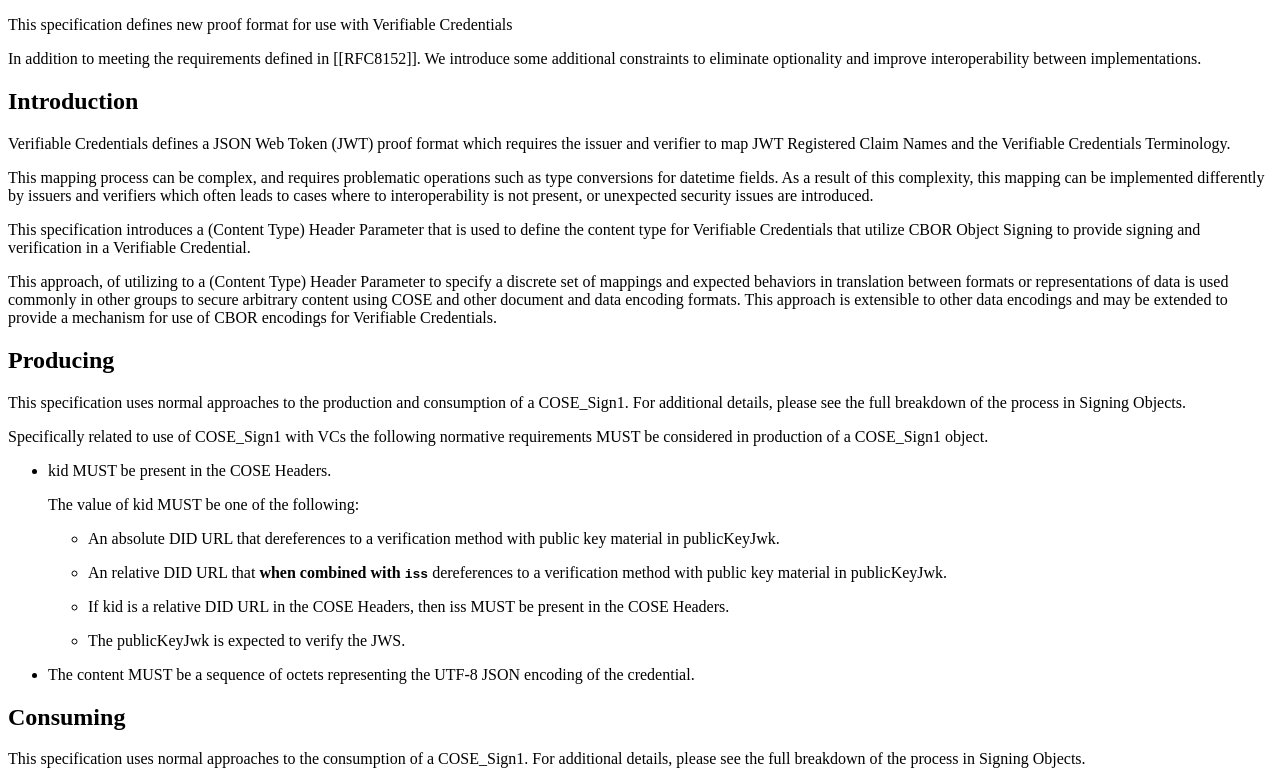
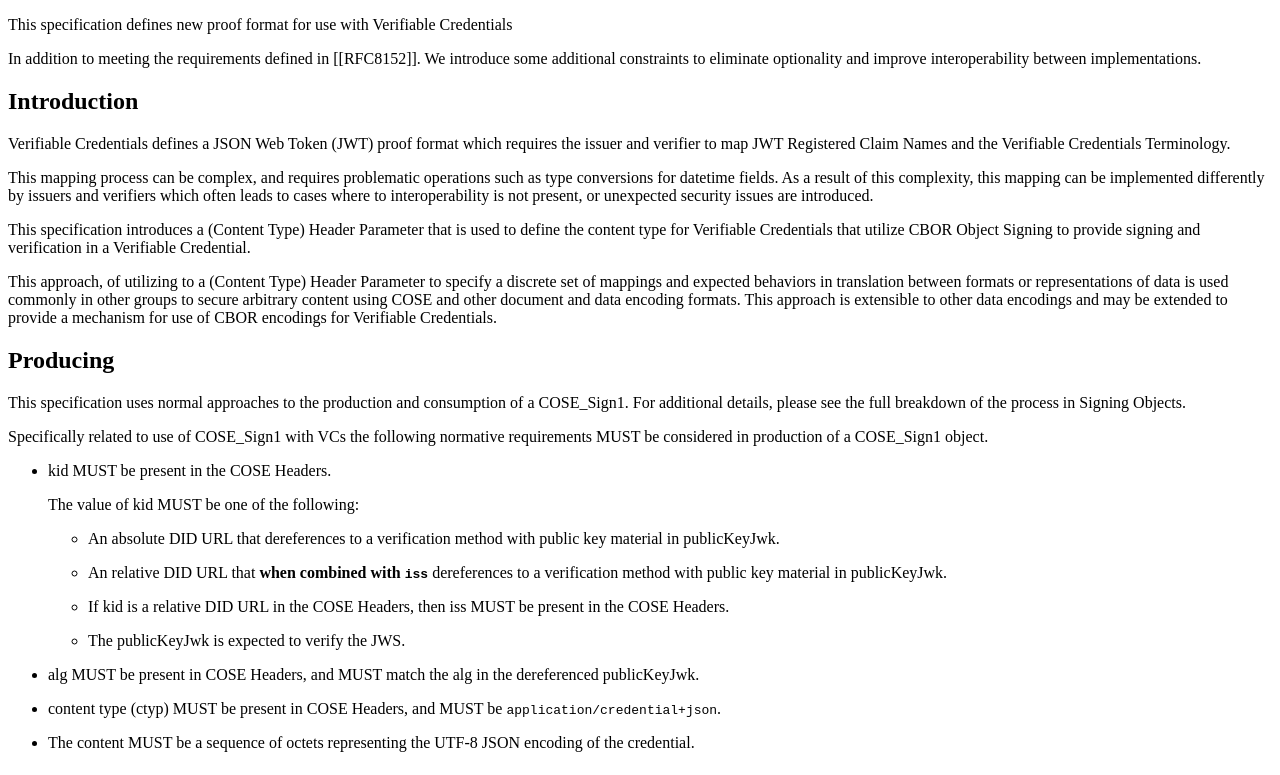
Before and after one commit to transmute-industries/vc-cose, a plain HTML site: page index.html in a window 1280 px wide. Shown: the top 775 px of the page. Drawn offline with Linux system fonts and the light colour scheme.

Commit message:
Add ctyp and alg to proucing closes #1

```diff
--- a/index.html
+++ b/index.html
@@ -171,6 +171,20 @@
 
       <li>
         <p>
+          <a data-cite="RFC9052#section-3.1">alg</a> MUST be present in <a data-cite="RFC9052#name-common-cose-header-paramete">COSE Headers</a>,
+          and MUST match the <a data-cite="RFC9052#name-cose-key-common-parameters">alg</a> in the dereferenced <a data-cite="DID-CORE#dfn-publickeyjwk">publicKeyJwk</a>.
+        </p>
+      </li>
+
+      <li>
+        <p>
+          <a data-cite="RFC9052#section-3.1">content type (ctyp)</a> MUST be present in <a data-cite="RFC9052#name-common-cose-header-paramete">COSE Headers</a>,
+          and MUST be <code>application/credential+json</code>.
+        </p>
+      </li>
+
+      <li>
+        <p>
           The <a data-cite="RFC9052#name-basic-cose-structure">content</a> MUST be a sequence of octets representing the UTF-8 JSON
           encoding
           of the <a data-cite="VC-DATA-MODEL#dfn-credential">credential</a>.
```
